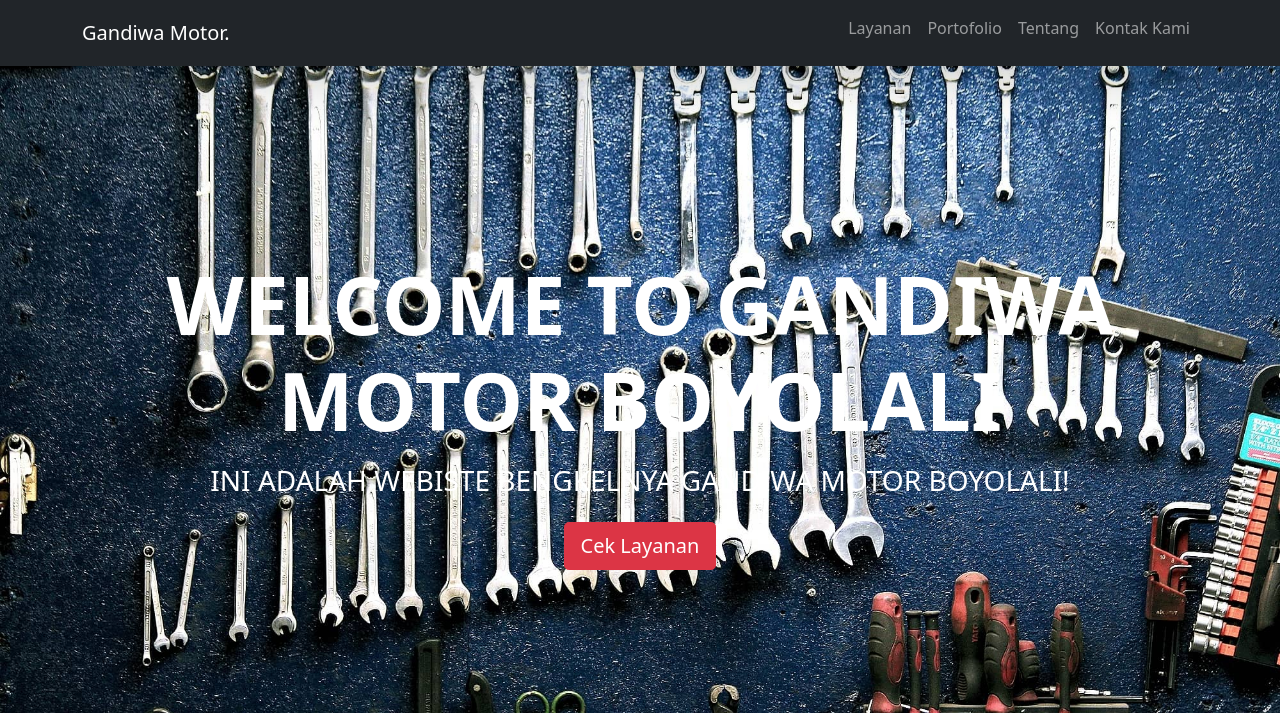
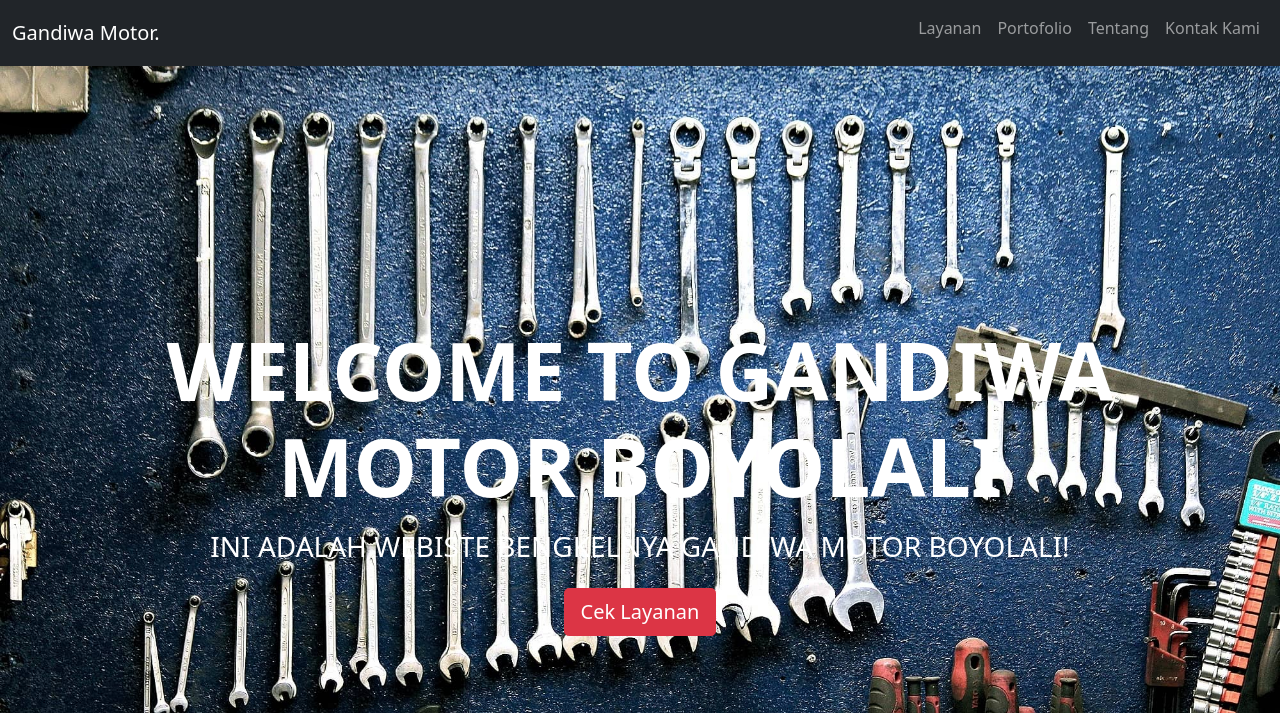
Before and after one commit to MuhIqbalW/Gandiwa-Motor-Boyolali, a plain HTML site: page index.html in a window 1280 px wide. Shown: the top 713 px of the page. Drawn offline with nearby package versions, Linux system fonts and the light colour scheme.

Commit message:
Update index.html

```diff
--- a/index.html
+++ b/index.html
@@ -28,9 +28,9 @@
 
     <!-- navigasi -->
     <nav
-      class="navbar navbar-expand-lg navbar-dark bg-dark shadow-lg fixed-top"
+      class="navbar navbar-expand-lg navbar-dark bg-dark shadow-lg sticky-top"
     >
-      <div class="container">
+      <div class="container-fluid">
         <a class="navbar-brand" href="#">Gandiwa Motor.</a>
         <button
           class="navbar-toggler"
```
